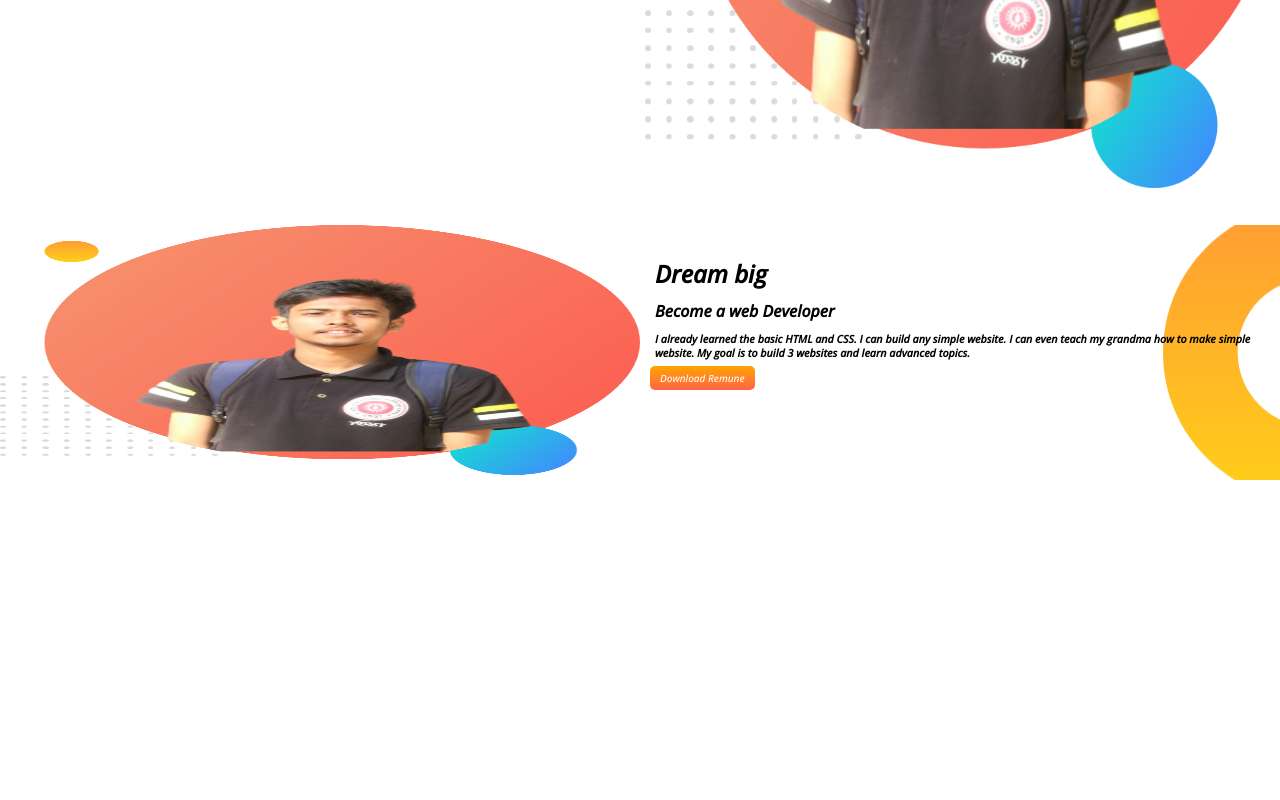
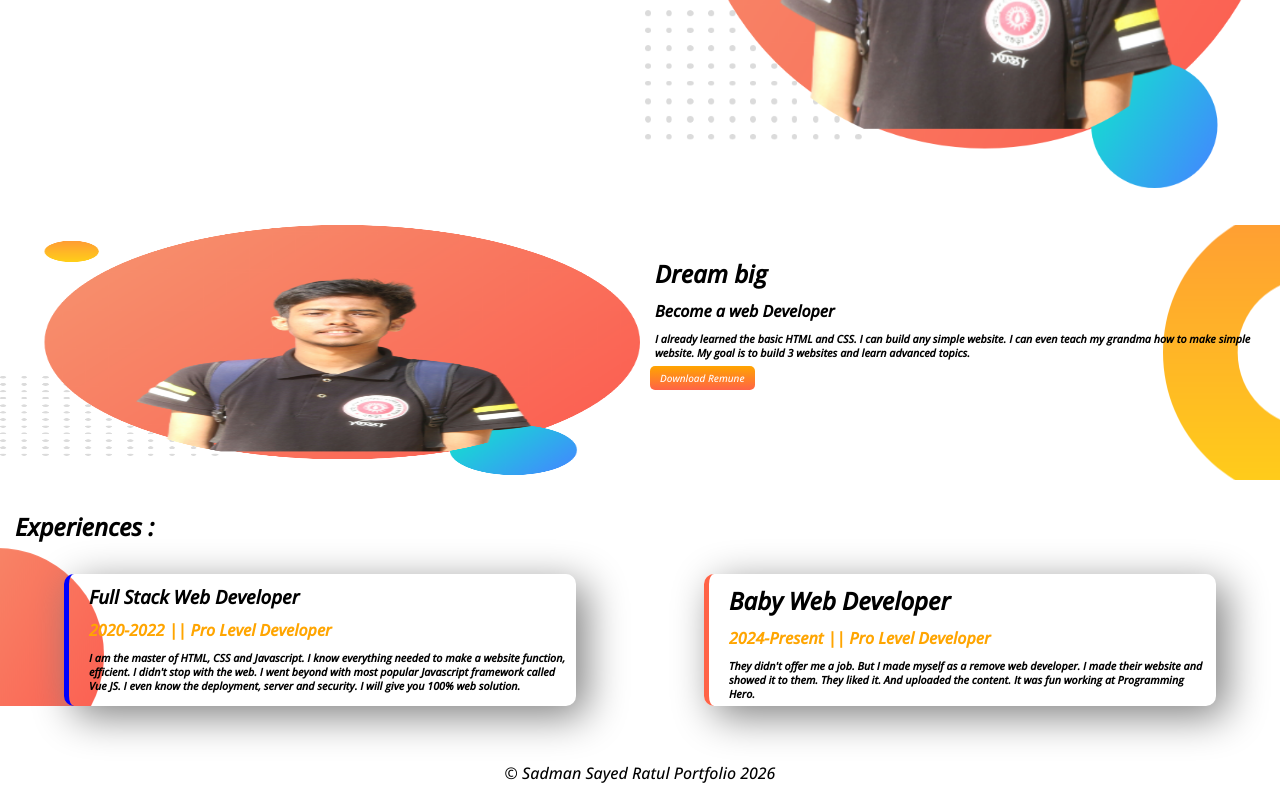
Before and after one commit to SadmanRatul17/developer-portfolio, a plain HTML site: page index.html in a window 1280 px wide. Shown: the part 442-1242 px from the top of the page. Before the commit the page ends 952 px from the top, so only its background shows below. Drawn offline with nearby package versions, Linux system fonts and the light colour scheme; a web font is replaced by a local one.

Commit message:
style and fotter

```diff
--- a/index.html
+++ b/index.html
@@ -33,6 +33,7 @@
           models. I have experience creating RESTful services with Node.js and
           are proficient in OOP and database concepts.
         </h6>
+
         <a
           class="link-button"
           target="_blank"
@@ -66,5 +67,32 @@
         </span>
       </div>
     </section>
+
+    <h2 class="margin">Experiences :</h2>
+    <section class="experience">
+      <div class="half-width box">
+        <h3 class="margin">Full Stack Web Developer</h3>
+        <h4 class="margin color">2020-2022 || Pro Level Developer</h4>
+        <h6 class="margin">
+          I am the master of HTML, CSS and Javascript. I know everything needed
+          to make a website function, efficient. I didn't stop with the web. I
+          went beyond with most popular Javascript framework called Vue JS. I
+          even know the deployment, server and security. I will give you 100%
+          web solution.
+        </h6>
+      </div>
+      <div class="half-width box" id="orange">
+        <h2 class="margin">Baby Web Developer</h2>
+        <h4 class="margin color">2024-Present || Pro Level Developer</h4>
+        <h6 class="margin">
+          They didn't offer me a job. But I made myself as a remove web
+          developer. I made their website and showed it to them. They liked it.
+          And uploaded the content. It was fun working at Programming Hero.
+        </h6>
+      </div>
+    </section>
   </body>
+  <footer>
+    <p>© Sadman Sayed Ratul Portfolio 2026</p>
+  </footer>
 </html>
--- a/style.css
+++ b/style.css
@@ -2,6 +2,7 @@
     font-family: 'Splash', cursive;
     font-size: 30px;
     margin: 11px 0px 5px 10px;
+    padding:19px 0px 0px 10px ;
 }
 body{
     font-family: 'Open Sans', sans-serif;
@@ -10,6 +11,7 @@ body{
 }
 .color{
     color: orange;
+
 }
 
 section{
@@ -18,6 +20,7 @@ section{
 }
 .half-width{
   width:50%;
+
 }
 .half-width img{
     width: 100%;
@@ -49,3 +52,24 @@ section{
     background-repeat: no-repeat;
     background-position:right;
 }
+.box{
+    box-shadow: 10px 10px 40px gray;
+    padding-left: 5px;
+    margin-left: 5%;
+    margin-right: 5%;
+    margin-top: 2%;
+    border-radius: 10px;
+    border-left: 5px solid blue;
+}
+#orange{
+    border-left: 5px solid tomato;
+}
+.experience{
+    background: url(images/exp-bg.png);
+    background-repeat: no-repeat;
+
+}
+footer{
+    padding-top: 10px;
+    text-align: center;
+}
```
